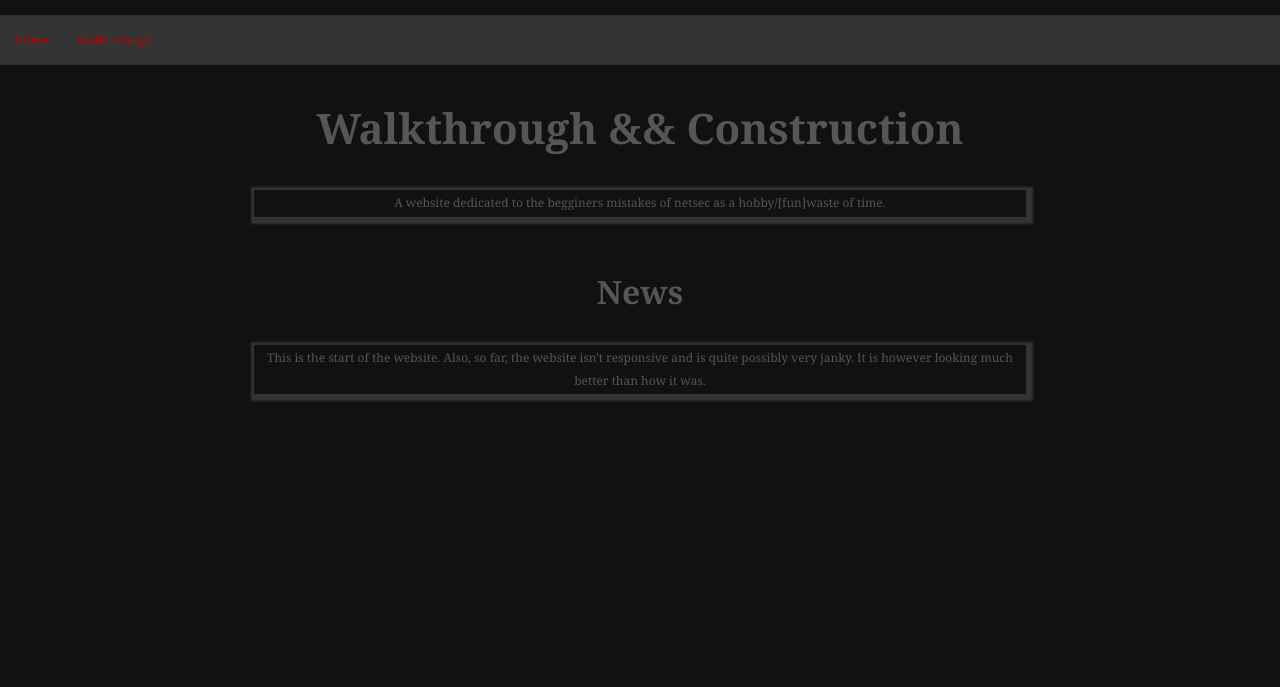
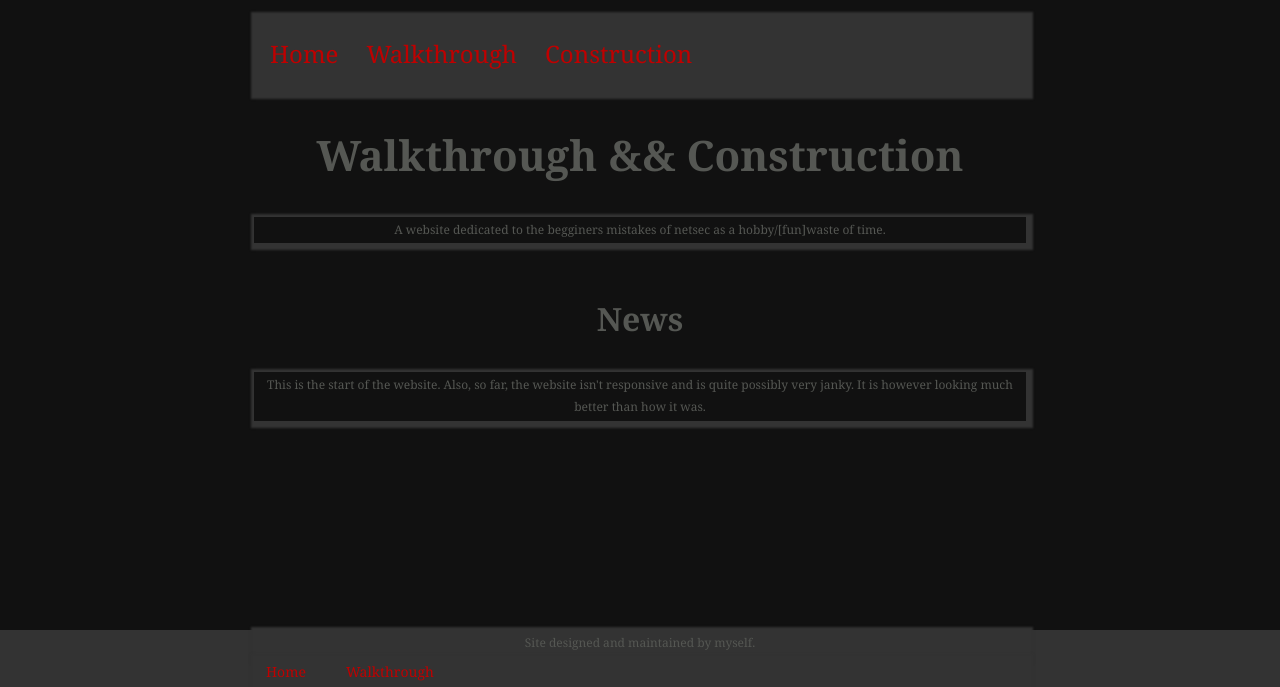
Before and after one commit to Beneficial-Insurance/website, a plain HTML site: page index.html in a window 1280 px wide. Shown: the part 113-800 px from the top of the page. Drawn offline with Linux system fonts and the light colour scheme.

Commit message:
Wahoo, looking like a website at the moment

```diff
--- a/index.html
+++ b/index.html
@@ -15,6 +15,9 @@
 			<li>
 				<a href="walkthrough.html">Walkthrough</a>
 			</li>
+			<li>
+                <a href="construction.html">Construction</a>
+            </li>
 		</ul>
 	</div><br>
 	<h1><strong>Walkthrough && Construction</strong></h1><br>
@@ -23,4 +26,11 @@
 	<h2>News</h2><br>
 	<p>This is the start of the website. Also, so far, the website isn't responsive and is quite possibly very janky. It is however looking much better than how it was.</p>
 </body>
+<footer>
+    <p>Site designed and maintained by myself.</p>
+    <ul>
+        <li><a href="index.html">Home</li>
+        <li><a href="Walkthrough.html">Walkthrough</li>
+    </ul>
+</footer>
 </html>
--- a/stylesheet.css
+++ b/stylesheet.css
@@ -47,13 +47,14 @@ ul {
 li {
 	float: left;
 }
-li a {
+.navbar li a {
 	display: block;
 	color: #bf0000;
 	text-align: center;
 	padding: 14px 14px 14px 14px;
 	text-decoration: none;
 	font: georgia, sans-serif;
+	font-size: 24px;
 }
 /* Change the link color to #111 (black) on hover */
 
@@ -61,6 +62,14 @@ li a:hover {
 	background-color: #111;
 }
 p {
+	text-align: center;
+	margin-left: auto;
+	margin-right: auto;
+	box-shadow: 2px 2px 2px 5px #333;
+	max-width: 60%;
+	padding: 2px 2px 2px 2px;
+}
+ul {
 	text-align: center;
 	margin-left: auto;
 	margin-right: auto;
@@ -112,4 +121,23 @@ footer {
 	width: 100%;
 	background-color: #333;
 	text-align: center;
+	border: 10px 0px 10px 0px;
 }
+footer li a {
+	display: inline;
+	color: #bf0000;
+	text-align: center;
+	padding: 0px 10px 10px 10px;
+	text-decoration: none;
+	font: georgia, sans-serif;
+	max-width: 60%;
+}
+li a {
+	display: block;
+	color: #bf0000;
+	text-align: center;
+	padding: 14px 14px 14px 14px;
+	text-decoration: none;
+	font: georgia, sans-serif;
+	font-size: 14px;
+}
```
Also changed, not shown: walkthrough.html (+7 -0 lines).
